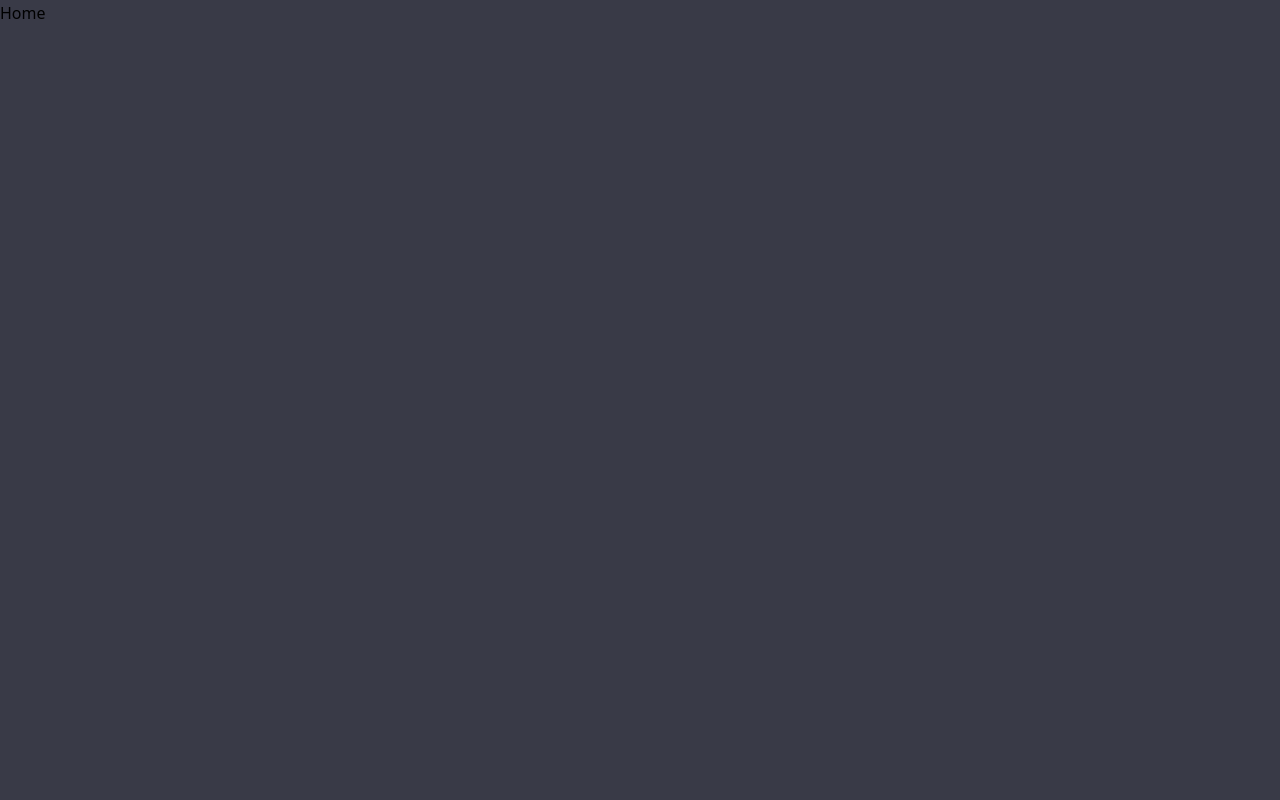
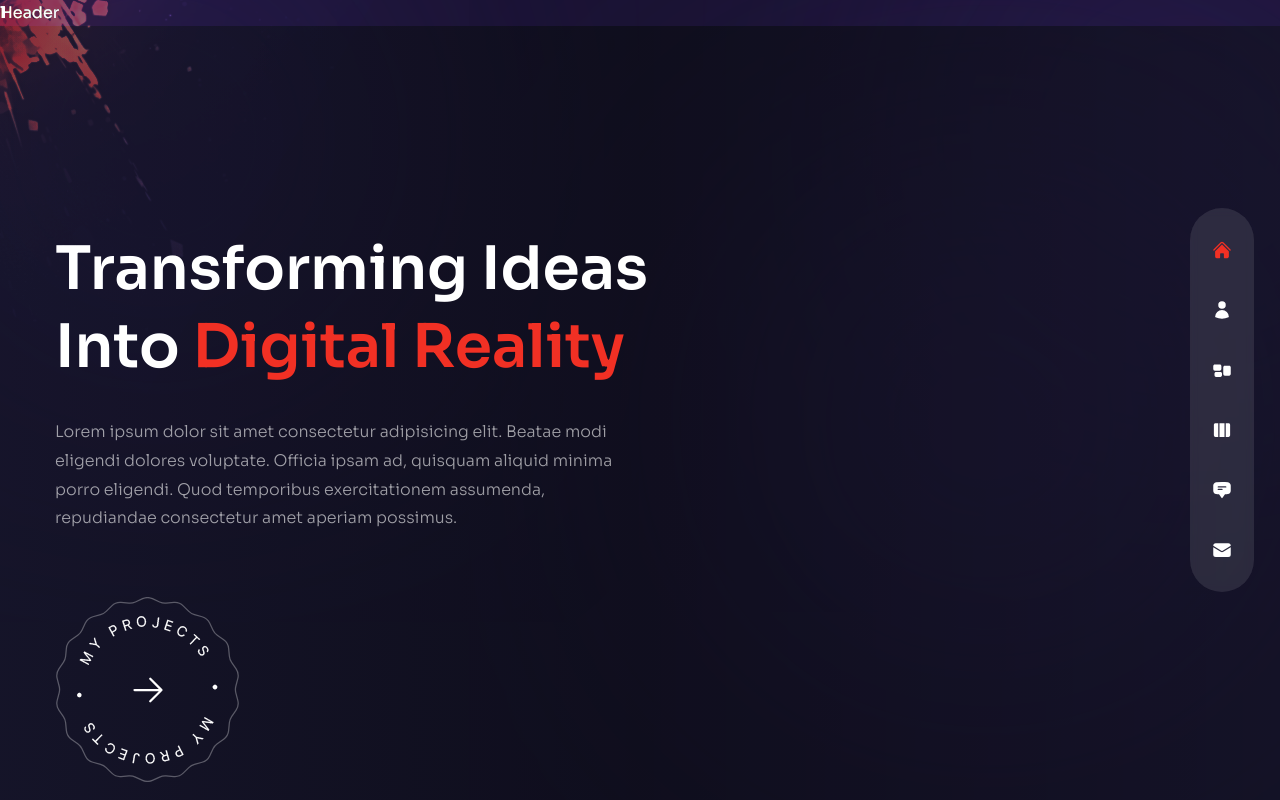
Before and after one commit to AbdulMateenzwl/Portfolio, a Next.js app: page / in a window 1280 px wide. Built offline with nearby package versions, Linux system fonts and the light colour scheme.

Commit message:
layout, transition, project btn, Navbar

```diff
--- a/components/Layout.js
+++ b/components/Layout.js
@@ -1,5 +1,24 @@
-const Layout = () => {
-  return <div>Layout</div>;
+import { Sora } from '@next/font/google';
+
+const sora = Sora({
+	subsets: ['latin-ext'],
+	variable: '--font-sora',
+	weight: ['100', '200', '300', '400', '500', '600', '700', '800'],
+});
+
+import Nav from '../components/Nav';
+import Header from '../components/Header';
+import TopLeftImg from '../components/TopLeftImg';
+
+const Layout = ({ children }) => {
+	return (
+		<div className={`page bg-site text-white bg-cover bg-no-repeat ${sora.variable} font-sora relative`}>
+			<TopLeftImg />
+			<Nav />
+			<Header />
+			{children}
+		</div>
+	);
 };
 
 export default Layout;
--- a/components/Nav.js
+++ b/components/Nav.js
@@ -1,3 +1,12 @@
+import {
+	HiHome,
+	HiUser,
+	HiViewColumns,
+	HiRectangleGroup,
+	HiChatBubbleBottomCenterText,
+	HiEnvelope,
+} from 'react-icons/hi2';
+
 //  links
 const links = [
 	{ name: 'home', path: '/', icon: <HiHome /> },
@@ -16,8 +25,40 @@
 	},
 ];
 
+import Link from 'next/link';
+import { useRouter } from 'next/router';
 const Nav = () => {
-  return <nav>nav</nav>;
+	const router = useRouter();
+	const pathname = router.pathname;
+
+	return (
+		<nav className='flex flex-col items-center xl:justify-center gap-y-4 fixed h-max bottom-0 mt-auto xl:right-[2%] z-50 top-0 w-full xl:w-16 xl:max-w-md  xl:h-screen'>
+			<div className='flex w-full xl:flex-col items-center justify-between xl:justify-center gap-y-10 px-4 md:px-40 xl:px-0 h-[80px] xl:h-max py-8 bg-white/10 backdrop-blur-sm text-3xl xl:text-xl xl:rounded-full '>
+				{links.map((link, index) => {
+					return (
+						<Link
+							className={`${
+								link.path === pathname && 'text-accent'
+							} relative flex items-center group hover:text-accent transition-all duration-300`}
+							href={link.path}
+							key={index}
+						>
+							<div className='absolute pr-14 right-0 hidden xl:group-hover:flex '>
+								<div className='bg-white relative flex text-primary items-center p-[6px] rounded-md'>
+									<div className='text-[12px] leading-none font-semibold capitalize'>
+										{link.name}
+									</div>
+                  <div className="border-solid border-l-white border-l-8 border-y-transparent border-y-[6px] border-r-0 absolute -right-2"></div>
+								</div>
+							</div>
+
+							<div>{link.icon}</div>
+						</Link>
+					);
+				})}
+			</div>
+		</nav>
+	);
 };
 
 export default Nav;
--- a/components/ProjectsBtn.js
+++ b/components/ProjectsBtn.js
@@ -1,5 +1,30 @@
+// next Image
+import Image from 'next/image';
+
+// next link
+import Link from 'next/link';
+
+//Icons
+import { HiArrowRight } from 'react-icons/hi2';
+
 const ProjectsBtn = () => {
-  return <div>Project Btn</div>;
+	return (
+		<div className='mx-auto xl:mx-0'>
+			<Link
+				href={'/work'}
+				className='relative w-[185px] h-[185px] flex justify-center items-center bg-circleStar bg-cover bg-center bg-no-repeat group'
+			>
+				<Image
+					src={'/rounded-text.png'}
+					width={141}
+					height={148}
+					alt=''
+					className='animate-spin-slow w-full h-full max-w-[141px] max-h-[148px]'
+				/>
+				<HiArrowRight className='absolute text-4xl group-hover:translate-x-2 transitilon-all duration-300' />
+			</Link>
+		</div>
+	);
 };
 
 export default ProjectsBtn;
--- a/components/TopLeftImg.js
+++ b/components/TopLeftImg.js
@@ -1,5 +1,10 @@
+
+import Image from "next/image"
+
 const TopLeftImg = () => {
-  return <div>Top Left Image</div>;
+  return <div className='absolute left-0 top-0 mix-blend-color-dodge z-10 w-[200px] xl:w-[400px] opacity-50'>
+    <Image src="/top-left-img.png" width={400} height={400} alt="top-left-img" />
+  </div>;
 };
 
 export default TopLeftImg;
--- a/components/Transition.js
+++ b/components/Transition.js
@@ -1,9 +1,55 @@
+import { motion } from 'framer-motion';
+
+const transitionVariants = {
+	initial: {
+		x: '100%',
+		width: '100%',
+	},
+	animate: {
+		x: '0%',
+		width: '0%',
+	},
+	exit: {
+		x: ['0%', '100%'],
+		width: ['0%', '100%'],
+	},
+};
+
 const Transition = () => {
-  return (
-    <>
-      <div>Transition</div>
-    </>
-  );
+	return (
+		<>
+			<motion.div
+				className='fixed top-0 bottom-0 right-full h-screen z-30 bg-[#2e2257]'
+				variants={transitionVariants}
+				initial='initial'
+				animate='animate'
+				exit='exit'
+				transition={{ delay: 0.2, duration: 0.6, ease: 'easeInOut' }}
+			>
+				1
+			</motion.div>
+			<motion.div
+				className='fixed top-0 bottom-0 right-full h-screen z-20 bg-[#3b3d71]'
+				variants={transitionVariants}
+				initial='initial'
+				animate='animate'
+				exit='exit'
+				transition={{ delay: 0.2, duration: 0.6, ease: 'easeInOut' }}
+			>
+				1
+			</motion.div>
+			<motion.div
+				className='fixed top-0 bottom-0 right-full h-screen z-30 bg-[#4b3792]'
+				variants={transitionVariants}
+				initial='initial'
+				animate='animate'
+				exit='exit'
+				transition={{ delay: 0.6, duration: 0.6, ease: 'easeInOut' }}
+			>
+				1
+			</motion.div>
+		</>
+	);
 };
 
 export default Transition;
--- a/pages/_app.js
+++ b/pages/_app.js
@@ -1,7 +1,23 @@
 import '../styles/globals.css';
+import Layout from '../components/Layout';
+import Transition from '../components/Transition';
+
+import { useRouter } from 'next/router';
+
+import { AnimatePresence, motion } from 'framer-motion';
 
 function MyApp({ Component, pageProps }) {
-  return <Component {...pageProps} />;
+	const router = useRouter();
+	return (
+		<Layout>
+			<AnimatePresence mode='wait'>
+				<motion.div key={router.route} className='h-full'>
+					<Transition />
+					<Component {...pageProps} />;
+				</motion.div>
+			</AnimatePresence>
+		</Layout>
+	);
 }
 
 export default MyApp;
--- a/pages/index.js
+++ b/pages/index.js
@@ -1,5 +1,61 @@
+// next Image
+import Image from 'next/image';
+
+// components
+import ParticlesContainer from '../components/ParticlesContainer';
+import ProjectsBtn from '../components/ProjectsBtn';
+import Avatar from '../components/Avatar';
+
+// framer motion
+import { motion } from 'framer-motion';
+
+//variants
+import { fadeIn } from '../variants';
+
 const Home = () => {
-  return <div>Home</div>;
+	return (
+		<div className='bg-primary/60 h-full'>
+			<div className='w-full h-full bg-gradient-to-r from-primary/10 via-black/30 to-black/10'>
+				<div className='text-center flex flex-col justify-center xl:pt-40 xl:text-left h-full container mx-auto '>
+					<motion.h1
+						variants={fadeIn('down', 0.2)}
+						initial='hidden'
+						animate='show'
+						exit='hidden'
+						className='h1'
+					>
+						Transforming Ideas <br /> Into{' '}
+						<span className='text-accent'>Digital Reality</span>{' '}
+					</motion.h1>
+					<motion.p
+						variants={fadeIn('down', 0.3)}
+						initial='hidden'
+						animate='show'
+						exit='hidden'
+						className='max-w-sm xl:max-w-xl mx-auto xl:mx-0 mb-10 xl:mb-16'
+					>
+						Lorem ipsum dolor sit amet consectetur adipisicing elit. Beatae modi
+						eligendi dolores voluptate. Officia ipsam ad, quisquam aliquid
+						minima porro eligendi. Quod temporibus exercitationem assumenda,
+						repudiandae consectetur amet aperiam possimus.
+					</motion.p>
+					<div className='flex justify-center xl:hidden relative'>
+						<ProjectsBtn />
+					</div>
+					<motion.div
+						variants={fadeIn('down', 0.4)}
+						initial='hidden'
+						animate='show'
+						exit='hidden'
+						className='hidden xl:flex'
+					>
+						<ProjectsBtn />
+					</motion.div>
+				</div>
+			</div>
+			<div>image</div>
+		</div>
+	);
 };
 
 export default Home;
```
Also changed, not shown: 1 other file (tests, documents, lock files or other folders). Lines whose indentation alone changed are shown as unchanged.
